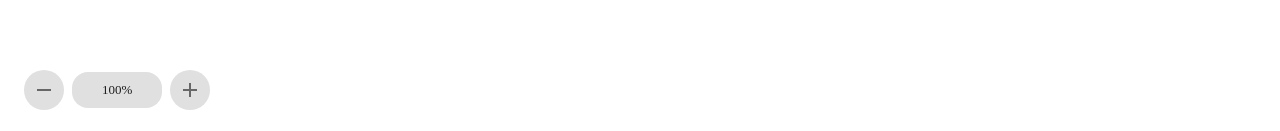
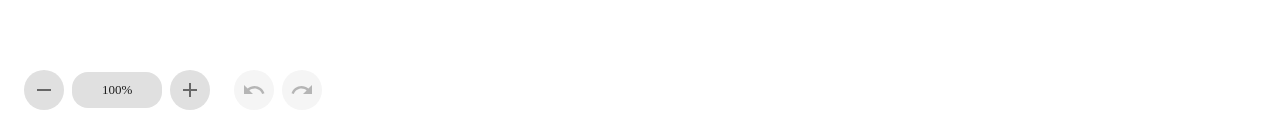
Before and after one commit to iambyt3z/draw-collab-app, a React (Vite) app: page / in a window 1280 px wide. Shown: the part 666-797 px from the top of the page. Built offline with nearby package versions, Linux system fonts and the light colour scheme.

Commit message:
Added functionality for undo and redo

```diff
--- a/src/components/Canvas/utils/getCurson.ts
+++ b/src/components/Canvas/utils/getCurson.ts
@@ -17,7 +17,8 @@ const getCursor = (
         selectedToolValue === "arrow" ||
         selectedToolValue === "circle" ||
         selectedToolValue === "line" ||
-        selectedToolValue === "rectangle"
+        selectedToolValue === "rectangle" ||
+        selectedToolValue === "pen"
     ) {
         return "crosshair";
     }
--- a/src/components/ControlPanel/components/Footer/index.tsx
+++ b/src/components/ControlPanel/components/Footer/index.tsx
@@ -1,13 +1,74 @@
 import { Box, Chip, IconButton, Stack } from "@mui/material";
 import RemoveIcon from '@mui/icons-material/Remove';
 import AddIcon from '@mui/icons-material/Add';
+import RedoIcon from '@mui/icons-material/Redo';
+import UndoIcon from '@mui/icons-material/Undo';
 import { useAppSelector } from "../../../../state/store";
 import { useDispatch } from "react-redux";
-import { setZoom } from "../../../../state/reducer";
+import { setRedoShapes, setShapes, setZoom } from "../../../../state/reducer";
+import { useCallback, useEffect } from "react";
 
 const Footer = () => {
-    const zoom = useAppSelector((state) => state.zoom);
+    const {
+        redoShapes,
+        shapes,
+        zoom,
+    } = useAppSelector((state) => state);
+
     const dispatch = useDispatch();
+
+    const handleUndo = useCallback(() => {
+        if (shapes.length === 0)
+            return;
+
+        const newShapes = [...shapes];
+        const lastShape = newShapes.pop();
+        dispatch(setShapes(newShapes));
+
+        if (lastShape !== undefined)
+            dispatch(setRedoShapes([...redoShapes, lastShape]));
+
+    }, [shapes, redoShapes]);
+
+    const handleRedo = useCallback(() => {
+        if (redoShapes.length === 0)
+            return;
+
+        const newRedoShapes = [...redoShapes];
+        const lastRedoShape = newRedoShapes.pop();
+        dispatch(setRedoShapes(newRedoShapes));
+
+        if (lastRedoShape !== undefined)
+            dispatch(setShapes([...shapes, lastRedoShape]));
+    }, [shapes, redoShapes]);
+
+    useEffect(() => {
+        const handleKeyDown = (event: KeyboardEvent) => {
+            if (
+                event.ctrlKey &&
+                !event.shiftKey &&
+                (event.key === 'z' || event.key === 'Z')
+            ) {
+                event.preventDefault();
+                handleUndo();
+            }
+
+            else if (
+                event.ctrlKey &&
+                event.shiftKey &&
+                (event.key === 'z' || event.key === 'Z')
+            ) {
+                event.preventDefault();
+                handleRedo();
+            }
+        }
+
+        window.addEventListener("keydown", handleKeyDown);
+
+        return () => {
+            window.removeEventListener("keydown", handleKeyDown);
+        };
+    }, [handleUndo, handleRedo]);
 
     const handleZoomIncrease = () => {
         if(zoom === 500)
@@ -64,6 +125,39 @@ const Footer = () => {
                     <AddIcon/>
                 </IconButton>
             </Stack>
+
+            <Stack
+                direction="row"
+                spacing={1}
+                ml={3}
+                display="flex"
+                alignItems="center"
+                sx={{ "pointerEvents": "all" }}
+            >
+                <IconButton
+                    disabled={(shapes.length === 0)}
+                    onClick={handleUndo}
+                    sx={(theme) => ({
+                        "&.Mui-disabled": { "backgroundColor": theme.palette.grey[100] },
+                        "&:hover": { "backgroundColor": theme.palette.grey[400] },
+                        "backgroundColor": theme.palette.grey[300],
+                    })}
+                >
+                    <UndoIcon/>
+                </IconButton>
+
+                <IconButton
+                    disabled={(redoShapes.length === 0)}
+                    onClick={handleRedo}
+                    sx={(theme) => ({
+                        "&.Mui-disabled": { "backgroundColor": theme.palette.grey[100] },
+                        "&:hover": { "backgroundColor": theme.palette.grey[400] },
+                        "backgroundColor": theme.palette.grey[300]
+                    })}
+                >
+                    <RedoIcon/>
+                </IconButton>
+            </Stack>
         </Box>
     );
 }
--- a/src/state/initialState.ts
+++ b/src/state/initialState.ts
@@ -6,6 +6,7 @@ interface InitialRootState {
     isPanning: boolean;
     konvasStagePosX: number;
     konvasStagePosY: number;
+    redoShapes: ShapeProps[];
     selectedToolName: ToolName;
     selectedToolValue: ToolValue;
     shapes: ShapeProps[];
@@ -18,6 +19,7 @@ const initialRootState: InitialRootState = {
     "isPanning": false,
     "konvasStagePosX": 0,
     "konvasStagePosY": 0,
+    "redoShapes": [],
     "selectedToolName": "Rectangle",
     "selectedToolValue": "rectangle",
     "shapes": [],
--- a/src/state/reducer.ts
+++ b/src/state/reducer.ts
@@ -24,6 +24,10 @@ const rootSlice = createSlice({
             state.konvasStagePosY = action.payload.y;
         },
 
+        "setRedoShapes": (state, action: PayloadAction<ShapeProps[]>) => {
+            state.redoShapes = action.payload;
+        },
+
         "setSelectedToolName": (state, action: PayloadAction<ToolName>) => {
             state.selectedToolName = action.payload;
         },
@@ -47,6 +51,7 @@ export const {
     setIsDrawing,
     setIsPanning,
     setKonvasPostion,
+    setRedoShapes,
     setSelectedToolName,
     setSelectedToolValue,
     setShapes,
```
